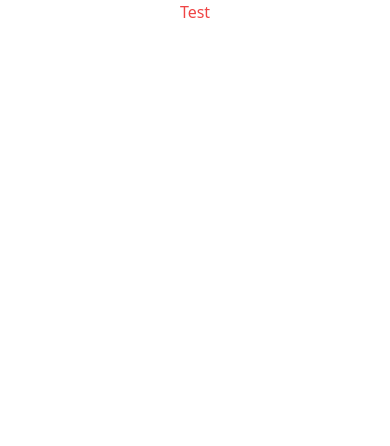
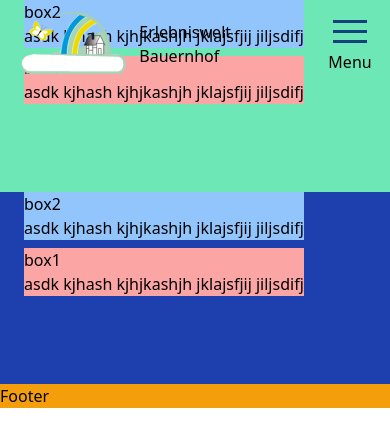
Before and after one commit to NormanPen/mdbauernhof, a React (Create React App) app: page /kontakt in a window 390 px wide. Shown: the top 446 px of the page. Built offline with nearby package versions, Linux system fonts and the light colour scheme.

Commit message:
Grundstruktur geschaffen Nav angefangen

```diff
--- a/src/App.css
+++ b/src/App.css
@@ -1,38 +1,8 @@
 .App {
-  text-align: center;
+  max-width: 800px;
+
+  margin: 0px auto;
+  overflow-y: scroll;
+  overflow-x: hidden;
+  background-color: red;
 }
-
-.App-logo {
-  height: 40vmin;
-  pointer-events: none;
-}
-
-@media (prefers-reduced-motion: no-preference) {
-  .App-logo {
-    animation: App-logo-spin infinite 20s linear;
-  }
-}
-
-.App-header {
-  background-color: #282c34;
-  min-height: 100vh;
-  display: flex;
-  flex-direction: column;
-  align-items: center;
-  justify-content: center;
-  font-size: calc(10px + 2vmin);
-  color: white;
-}
-
-.App-link {
-  color: #61dafb;
-}
-
-@keyframes App-logo-spin {
-  from {
-    transform: rotate(0deg);
-  }
-  to {
-    transform: rotate(360deg);
-  }
-}
--- a/src/App.js
+++ b/src/App.js
@@ -1,10 +1,44 @@
+import React, { useState, useEffect } from "react";
+import { BrowserRouter as Router, Switch, Route } from "react-router-dom";
 
-import './App.css';
+import Navigation from "./components/Navigation";
+import Dropdown from "./components/Dropdown";
+import Home from "./sites/Home";
+
+import "./App.css";
+import Footer from "./components/Footer";
 
 function App() {
+  const [isOpen, setIsOpen] = useState(false);
+  const toggle = () => {
+    setIsOpen(!isOpen);
+  };
+
+  useEffect(() => {
+    const hideMenu = () => {
+      if (window.innerWidth > 768 && isOpen) {
+        setIsOpen(false);
+      }
+    };
+
+    window.addEventListener("resize", hideMenu);
+    return () => {
+      window.removeEventListener("resize", hideMenu);
+    };
+  });
+
   return (
     <div className="App">
-      <h1 className="text-red-500">Test</h1>
+      <div className="bg-gray-200 relative">
+        <Router>
+          <Navigation />
+          <Dropdown isOpen={isOpen} toggle={toggle} />
+          <Switch>
+            <Home />
+          </Switch>
+          <Footer />
+        </Router>
+      </div>
     </div>
   );
 }
--- /dev/null
+++ b/src/components/Dropdown/index.js
@@ -0,0 +1,116 @@
+import React from "react";
+import { Link } from "react-router-dom";
+import Logo from "../../images/Logo.svg";
+import "./style.css";
+
+const menuItems = [
+    {
+      id: "1",
+      title: "Home",
+      path: "/",
+      className: "text-web-blue",
+    },
+    {
+      id: "2",
+      title: "Über Uns",
+      path: "/ueberuns",
+      className: "text-web-yellow",
+    },
+    {
+      id: "3",
+      title: "Programm",
+      path: "/programm",
+      className: "text-web-red",
+    },
+    {
+      id: "4",
+      title: "Unsere Tiere",
+      path: "/tiere",
+      className: "text-web-green",
+    },
+    {
+      id: "5",
+      title: "Kontakt",
+      path: "/kontakt",
+      className: "text-web-orange",
+    },
+  ];
+
+  const Dropdown = ({ isOpen, toggle }) => {
+    return (
+
+      <div className={
+      isOpen
+       ? ""
+       : "absolute z-50 w-screen bg-transparent"} >
+        <div className="flex justify-between lg:hidden">
+          <div className="flex pl-5">
+            <img src={Logo} alt="Logo" className="pt-3"/>
+            <h1 className="pt-5 pl-3 text-base font-medium font-Atma text-web-blue">
+              Erlebniswelt <br /> Bauernhof
+            </h1>
+          </div>
+
+          <div className="grid pt-5 lg:hidden" onClick={toggle}>
+            <div className="grid justify-center w-20">
+              <div className={`burger-item ${isOpen ? "active" : ""}`}>
+                <div className="burger-line "></div>
+                <div className="burger-line"></div>
+                <div className="burger-line"></div>
+              </div>
+            </div>
+
+            <p className="text-center text-web-blue">
+              {isOpen ? "schließen" : "Menu"}
+            </p>
+          </div>
+        </div>
+
+        <div
+          className={
+            isOpen
+              ? "flex justify-center bg-white "
+              : "hidden"
+          }
+          onClick={toggle}
+        >
+          <ul className="sticky w-full h-screen text-4xl text-center mt-28 font-Atma">
+            {menuItems.map((id, index) => {
+              return (
+                <li key={index} className="pb-8">
+                  <Link className={id.className} to={id.path}>
+                    {id.title}
+                  </Link>
+                </li>
+              );
+            })}
+            <div className="flex justify-center pt-12 pb-12">
+              <a
+                className="pr-8"
+                href={
+                  "https://www.facebook.com/Erlebniswelt-Bauernhof-401255466649319/"
+                }
+                target="_blank"
+                rel="noopener noreferrer"
+              >
+                <div className="social-media-icon social-media-icon-facebook"></div>
+              </a>
+
+              <a
+                href={
+                  "https://www.facebook.com/Erlebniswelt-Bauernhof-401255466649319/"
+                }
+                target="_blank"
+                rel="noopener noreferrer"
+              >
+                <div className="social-media-icon social-media-icon-instagram"></div>
+              </a>
+            </div>
+          </ul>
+        </div>
+      </div>
+
+    );
+  };
+
+  export default Dropdown;
--- /dev/null
+++ b/src/components/Dropdown/style.css
@@ -0,0 +1,22 @@
+.burger-line {
+    height: 3px;
+    background: #17417C;
+    margin-bottom: 7px;
+
+    transition: all 0.4s ease; /* important for animation */
+  }
+
+  .burger-item {
+    width: 34px;
+    cursor: pointer;
+  }
+
+  .burger-item.active .burger-line:last-child {
+    opacity: 0;
+  }
+  .burger-item.active .burger-line:first-child {
+    transform: rotate(45deg) translate(7px, 7px);
+  }
+  .burger-item.active .burger-line:nth-child(2) {
+    transform: rotate(-45deg);
+  }
--- /dev/null
+++ b/src/components/Footer/index.js
@@ -0,0 +1,7 @@
+const Footer = ()=>{
+    return(
+        <div className="bg-yellow-500 relative">Footer</div>
+    );
+}
+
+export default Footer;
--- /dev/null
+++ b/src/components/Navigation/index.js
@@ -0,0 +1,49 @@
+import { Link } from "react-router-dom";
+import Logo from "../../images/Logo.svg";
+
+
+
+const menuItems = [
+    {
+      id: "1",
+      title: "Home",
+      path: "/",
+      className: "",
+    },
+    {
+      id: "2",
+      title: "Über Uns",
+      path: "/ueberuns",
+      className: "",
+    },
+    {
+      id: "3",
+      title: "Programm",
+      path: "/programm",
+      className: "",
+    },
+    {
+      id: "4",
+      title: "Unsere Tiere",
+      path: "/tiere",
+      className: "",
+    },
+    {
+      id: "5",
+      title: "Kontakt",
+      path: "/kontakt",
+      className: "",
+    },
+  ];
+
+const Navigation = () => {
+  return (
+    <>
+      <div className="absolute bg-yellow-200 w-full z-50 hidden ">
+        <p>Navigation</p>
+      </div>
+    </>
+  );
+};
+
+export default Navigation;
--- /dev/null
+++ b/src/sites/Home/index.js
@@ -0,0 +1,31 @@
+const Home = () => {
+  return (
+    <div>
+      <div className="relative h-48 bg-green-300">
+        <div className="absolute top-14 left-6 bg-red-300">
+          <h1>box1</h1>
+          <p>asdk kjhash kjhjkashjh jklajsfjij jiljsdifj </p>
+        </div>
+
+        <div className="absolute top-0 left-6 bg-blue-300">
+          <h1>box2</h1>
+          <p>asdk kjhash kjhjkashjh jklajsfjij jiljsdifj </p>
+        </div>
+      </div>
+
+      <div className="relative h-48 bg-blue-800">
+        <div className="absolute top-14 left-6 bg-red-300">
+          <h1>box1</h1>
+          <p>asdk kjhash kjhjkashjh jklajsfjij jiljsdifj </p>
+        </div>
+
+        <div className="absolute top-0 left-6 bg-blue-300">
+          <h1>box2</h1>
+          <p>asdk kjhash kjhjkashjh jklajsfjij jiljsdifj </p>
+        </div>
+      </div>
+    </div>
+  );
+};
+
+export default Home;
```
Also changed, not shown: src/images/Logo.svg (added).
